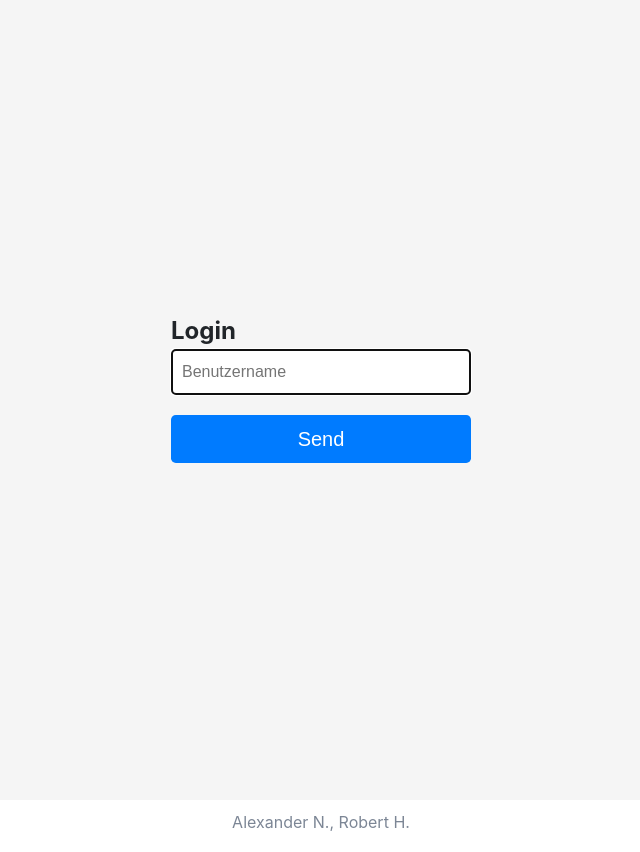
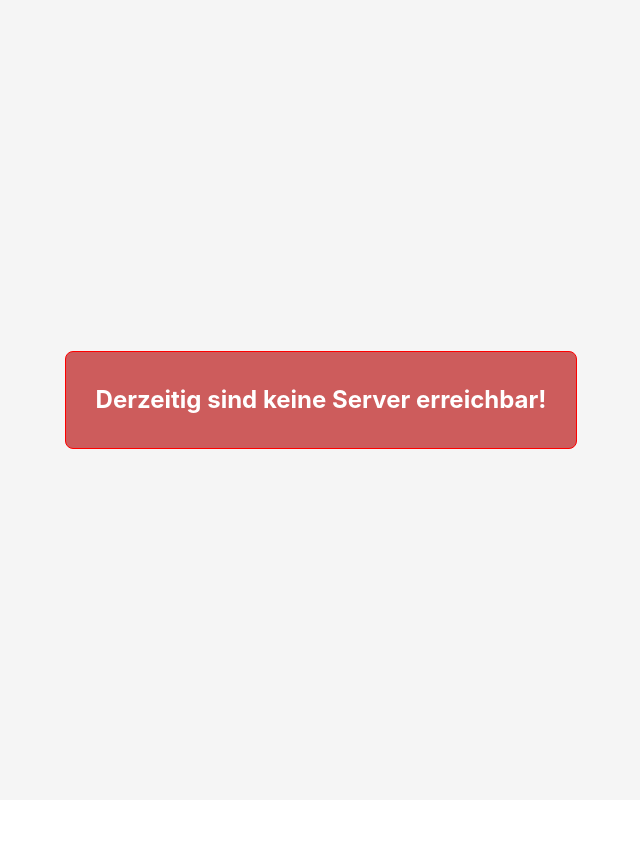
Before and after one commit to firelort/HSNR-3-VSY-Project, a website: page client/index.html in a window 1280 px wide. Shown: the whole page, without its empty margins (319-959 px from the left). After the commit the page ends 816 px from the top, so only its background shows below. Drawn offline with Linux system fonts and the light colour scheme; no server answers.

Commit message:
Only temp css commit

```diff
--- a/client/css/main.css
+++ b/client/css/main.css
@@ -306,4 +306,28 @@ template
         display: block;
         padding: .3rem 1rem; }
 
+.connection-error {
+  height: 100%;
+  display: -ms-flexbox;
+  display: flex;
+  -ms-flex-align: center;
+  align-items: center;
+  justify-content: center;
+  background-color: #f5f5f5;
+  position: fixed;
+  top: 0;
+  left: 0;
+  width: 100%;
+  z-index: -1;
+  text-align: center;
+}
+
+.connection-title {
+  border: 1px solid red;
+  background-color: indianred;
+  color: white;
+  padding: 30px;
+  border-radius: 8px;
+}
+
 /*# sourceMappingURL=main.css.map */
```
